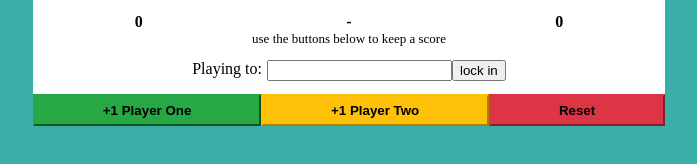
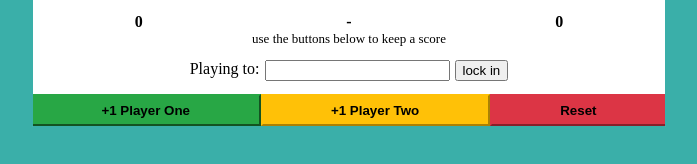
Before and after one commit to justdoitel/project-scorecounter, a plain HTML site: page index.html in a window 1280 px wide. Shown: the part 576-740 px from the top of the page, 291-988 px from the left. Drawn offline with Linux system fonts and the light colour scheme.

Commit message:
Fix button styling

```diff
--- a/mystyle.css
+++ b/mystyle.css
@@ -64,7 +64,7 @@ p{
 }
 
 #winlimit {
-    margin-left: 5px;
+    margin: 0 5px;
 }
 
 .buttons {
@@ -83,24 +83,20 @@ p{
     background-color: #28a745;
     font-weight: bolder;
     border-color: #28a745;
-
-
+    border-left: none;
 }
 
 #twobtn{
     background-color: #ffc107;
     font-weight: bolder;
     border-color: #ffc107;
-
-
 }
 
 #reset{
     background-color: #dc3545;
     font-weight: bolder;
     border-color: #dc3545;
-
-
+    border-right: none;
 }
 
 .winner{
```
